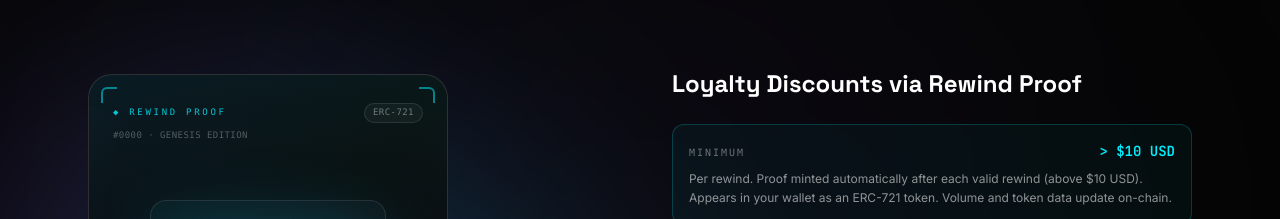
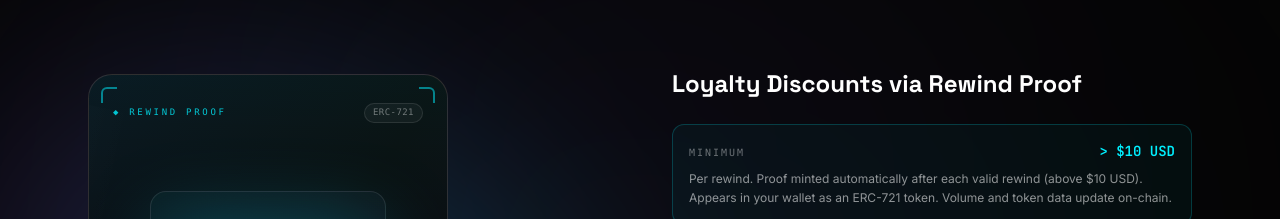
Before and after one commit to calvinrewindx/rewindx-landing, a Next.js app: page / in a window 1280 px wide. Shown: the part 8260-8479 px from the top of the page. Built offline with nearby package versions, Linux system fonts and the light colour scheme; grey boxes are pictures that could not be loaded.

Commit message:
fix: remove confusing GENESIS EDITION label and redundant Tier Status from NFT card

```diff
--- a/src/app/components/NFTProof.tsx
+++ b/src/app/components/NFTProof.tsx
@@ -2,7 +2,7 @@
 
 import { useState } from "react";
 import Image from "next/image";
-import { Award, RotateCw, Hash, Layers, TrendingUp, Clock, Crown } from "lucide-react";
+import { Award, RotateCw, Hash, Layers, TrendingUp, Clock } from "lucide-react";
 
 const IPFS_BASE = "https://ipfs.io/ipfs/bafybeifjix6vdc3p7ztecontvzqg2u2q4og6uufiikepcfmnb4f2kcwdye";
 
@@ -93,7 +93,7 @@ export default function NFTProof() {
                       <div className="relative h-full px-6 py-7 flex flex-col items-center justify-between z-10">
                         {/* Header */}
                         <div className="w-full">
-                          <div className="flex items-center justify-between mb-1.5">
+                          <div className="flex items-center justify-between">
                             <span className="text-cyan/80 text-[9px] uppercase tracking-[0.3em] font-mono">
                               ◆ Rewind Proof
                             </span>
@@ -101,9 +101,6 @@ export default function NFTProof() {
                               ERC-721
                             </span>
                           </div>
-                          <p className="text-white/30 text-[9px] font-mono tracking-wider">
-                            #0000 · GENESIS EDITION
-                          </p>
                         </div>
 
                         {/* NFT Image with frame */}
@@ -181,7 +178,6 @@ export default function NFTProof() {
                           <DataRow icon={<Layers className="w-3 h-3" />} label="Tokens Used" value="—" accent="cyan" />
                           <DataRow icon={<TrendingUp className="w-3 h-3" />} label="Cumulative Volume" value="—" accent="cyan" />
                           <DataRow icon={<Clock className="w-3 h-3" />} label="Latest Rewind" value="—" accent="violet" />
-                          <DataRow icon={<Crown className="w-3 h-3" />} label="Tier Status" value="Rewind Proof" accent="violet" highlight />
                         </div>
 
                         {/* Footer */}
```
